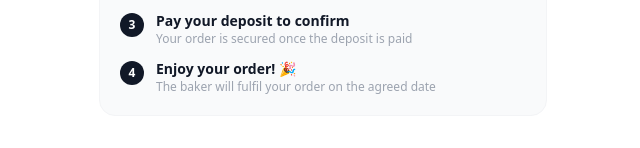
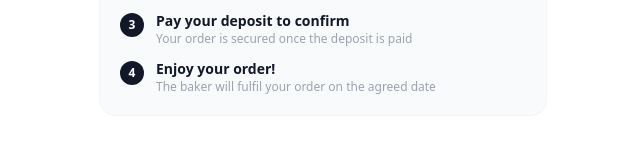
Before and after one commit to oyinelizabeth/cakeapp-web, a Next.js app: page /order-confirmed in a window 1280 px wide. Shown: the part 497-645 px from the top of the page, without its empty margins (317-957 px from the left). Built offline with nearby package versions, Linux system fonts and the light colour scheme.

Commit message:
order confirmation

```diff
--- a/src/app/[slug]/order/page.tsx
+++ b/src/app/[slug]/order/page.tsx
@@ -101,7 +101,7 @@ export default function EnquiryPage() {
         notes: enquiry,
       })
 
-      setSubmitted(true)
+      router.push('/order-confirmed')
     } catch (err) {
       console.error(err)
       setError('Something went wrong. Please try again.')
--- a/src/app/order-confirmed/page.tsx
+++ b/src/app/order-confirmed/page.tsx
@@ -18,7 +18,7 @@ export default function OrderConfirmed() {
               ['1', 'The baker reviews your request', 'Usually within 24–48 hours'],
               ['2', "You'll receive a quote by email", 'With the final price and deposit details'],
               ['3', 'Pay your deposit to confirm', 'Your order is secured once the deposit is paid'],
-              ['4', 'Enjoy your order! 🎉', 'The baker will fulfil your order on the agreed date'],
+              ['4', 'Enjoy your order!', 'The baker will fulfil your order on the agreed date'],
             ].map(([num, title, sub]) => (
               <div key={num} className="flex gap-3">
                 <div className="w-6 h-6 rounded-full bg-gray-900 text-white text-xs font-bold flex items-center justify-center shrink-0 mt-0.5">
```
